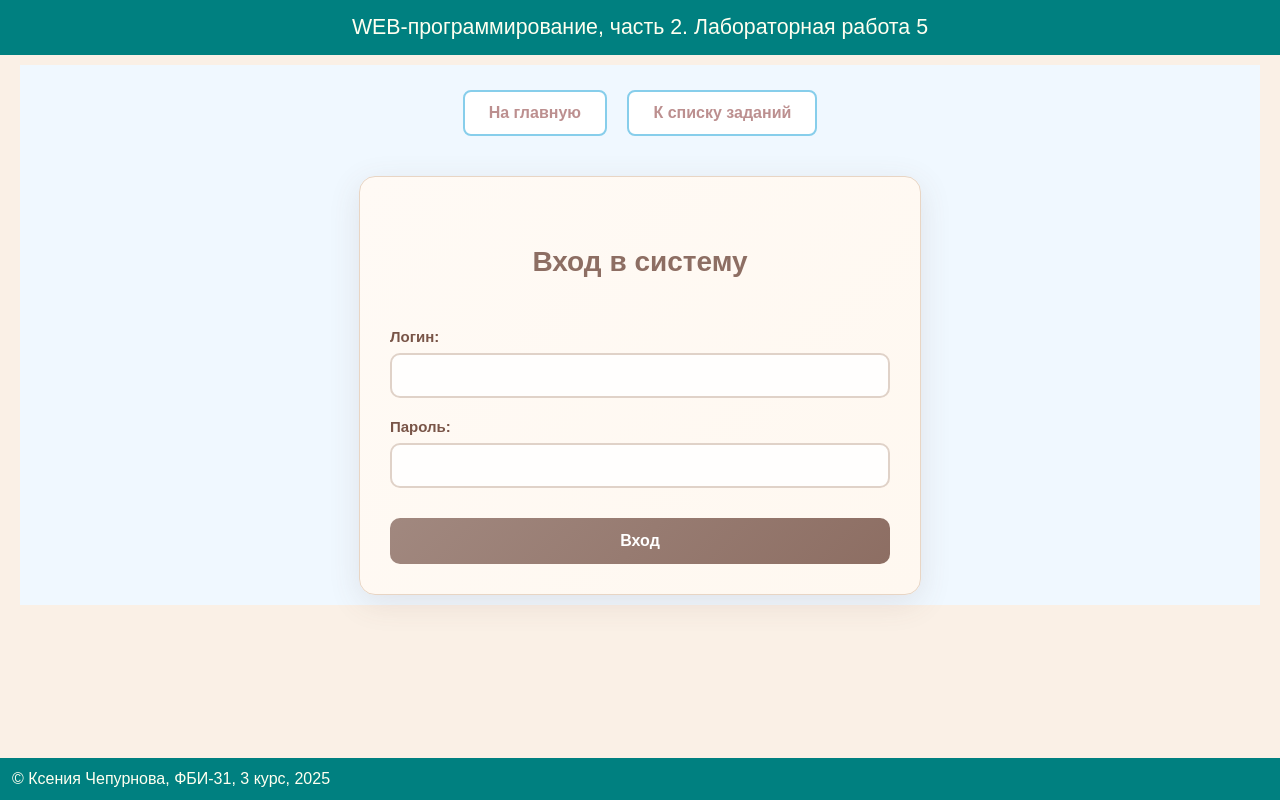
After one commit to Ksenia-business/web-back-labs, a Flask app: template templates/lab5/login.html in a window 1280 px wide. The commit adds this page. Run offline with Flask 3, Linux system fonts and the light colour scheme; the template is opened without the code that fills it, so the values that code supplies are empty.

Commit message:
Аутентификация

```diff
--- a/templates/lab5/lab5.html
+++ b/templates/lab5/lab5.html
@@ -21,7 +21,11 @@
             Регистрация
         </a>
         <span style="padding: 10px 15px; background: #666; color: white; border-radius: 4px;">
-            Anonymous
+            {% if login %}
+                {{ login }}
+            {% else %}
+                Anonymous
+            {% endif %}
         </span>
     </div>
 {% endblock %}
--- /dev/null
+++ b/templates/lab5/login.html
@@ -0,0 +1,109 @@
+{% extends "base.html" %}
+
+{% block lab %}Лабораторная работа 5{% endblock %}
+
+{% block main %}
+<style>
+    .form-container {
+        max-width: 500px;
+        margin: 0 auto;
+        padding: 30px;
+        background: linear-gradient(135deg, #fffaf5 0%, #fff8f0 100%);
+        border: 1px solid #e8d5c4;
+        border-radius: 16px;
+        box-shadow: 0 8px 32px rgba(109, 76, 65, 0.12);
+    }
+
+    h1 {
+        color: #8d6e63;
+        text-align: center;
+        margin-bottom: 30px;
+        font-size: 28px;
+        font-weight: 600;
+    }
+
+    .form-group {
+        margin-bottom: 20px;
+    }
+
+    label {
+        display: block;
+        margin-bottom: 8px;
+        font-weight: 600;
+        color: #795548;
+        font-size: 15px;
+    }
+
+    input[type="text"],
+    input[type="password"] {
+        width: 100%;
+        padding: 12px 16px;
+        border: 2px solid #e0d2c8;
+        border-radius: 10px;
+        background-color: #fffefd;
+        color: #5d4037;
+        font-size: 15px;
+        box-sizing: border-box;
+        transition: all 0.3s ease;
+    }
+
+    input[type="text"]:focus,
+    input[type="password"]:focus {
+        outline: none;
+        border-color: #a1887f;
+        background-color: #fff;
+    }
+
+    button {
+        width: 100%;
+        padding: 14px;
+        background: linear-gradient(135deg, #a1887f 0%, #8d6e63 100%);
+        color: white;
+        border: none;
+        border-radius: 10px;
+        font-size: 16px;
+        font-weight: 600;
+        cursor: pointer;
+        transition: all 0.3s ease;
+        margin-top: 10px;
+    }
+
+    button:hover {
+        background: linear-gradient(135deg, #8d6e63 0%, #795548 100%);
+    }
+
+    .error {
+        color: #d32f2f;
+        background: linear-gradient(135deg, #ffebee 0%, #ffcdd2 100%);
+        padding: 12px 16px;
+        border-radius: 10px;
+        border: 1px solid #f44336;
+        margin: 15px 0;
+        font-weight: 600;
+        text-align: center;
+        box-shadow: 0 2px 8px rgba(244, 67, 54, 0.2);
+    }
+</style>
+
+<div class="form-container">
+    <h1>Вход в систему</h1>
+
+    {% if error %}
+        <div class="error">{{ error }}</div>
+    {% endif %}
+
+    <form action="/lab5/login" method="post">
+        <div class="form-group">
+            <label for="login">Логин:</label>
+            <input type="text" id="login" name="login">
+        </div>
+
+        <div class="form-group">
+            <label for="password">Пароль:</label>
+            <input type="password" id="password" name="password">
+        </div>
+
+        <button type="submit">Вход</button>
+    </form>
+</div>
+{% endblock %}
```
Also changed, not shown: lab5.py (+41 -5 lines), templates/lab5/success_login.html (added, +185 -0 lines).
